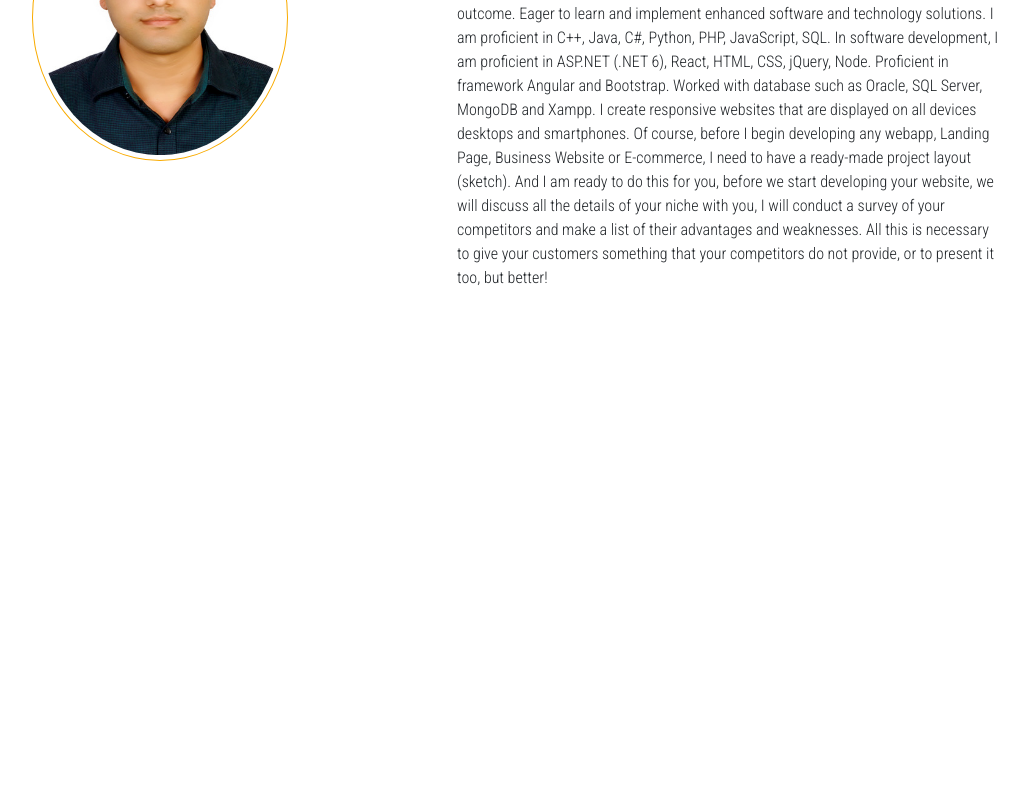
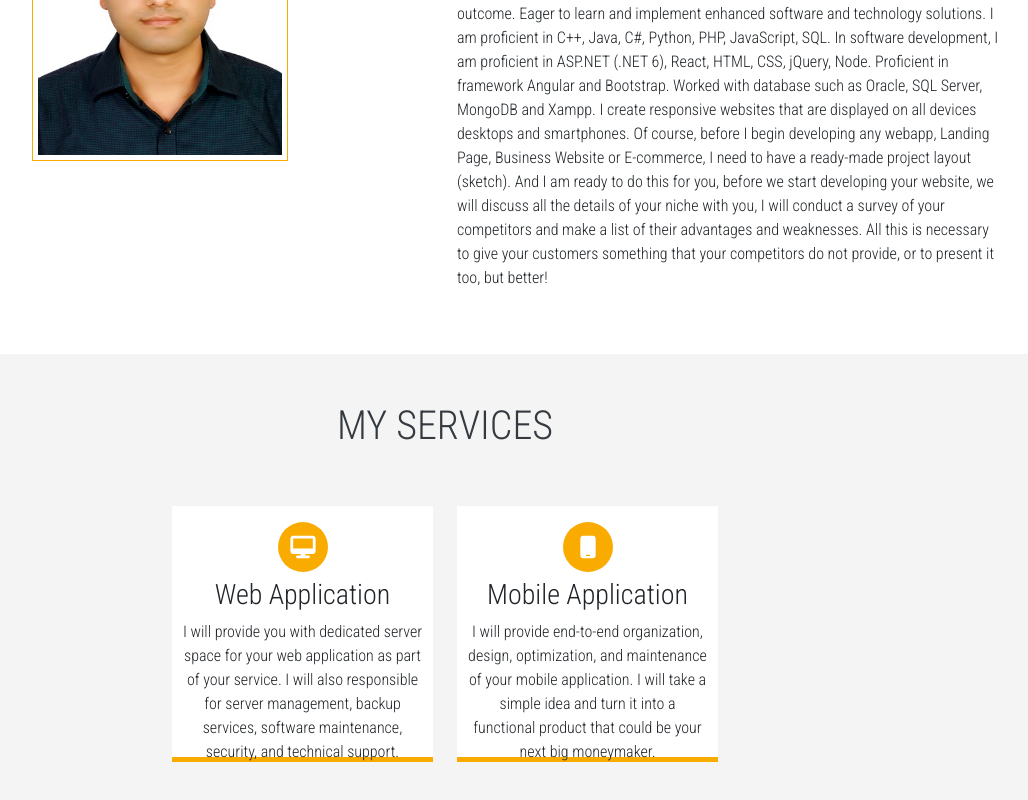
Before and after one commit to Mahatabe/my-portfolio, a React (Create React App) app: page / in a window 1280 px wide. Shown: the part 966-1766 px from the top of the page, without its empty margins (195-1223 px from the left). Before the commit the page ends 1320 px from the top, so only its background shows below. Built offline with nearby package versions, Linux system fonts and the light colour scheme.

Commit message:
Services Completed

```diff
--- a/package.json
+++ b/package.json
@@ -4,6 +4,7 @@
   "private": true,
   "dependencies": {
     "@fortawesome/fontawesome-svg-core": "^6.3.0",
+    "@fortawesome/free-brands-svg-icons": "^6.4.0",
     "@fortawesome/free-solid-svg-icons": "^6.3.0",
     "@fortawesome/react-fontawesome": "^0.2.0",
     "@testing-library/jest-dom": "^5.16.5",
--- a/src/App.css
+++ b/src/App.css
@@ -1,11 +1,12 @@
 @import url('https://fonts.googleapis.com/css2?family=Roboto+Condensed:wght@300&display=swap');
 
 :root{
-  --primary-white: #fff;
+  --primary-white: #ffffff;
   --primary-oranage: #f9ab00;
-  --primary-dark: rgba(255, 255, 255, 0);
+  --primary-dark: rgb(52, 58, 64);
   --primary-red: #ef4035;
   --primary-hover-red: #f33501;
+  --primary-light-grey: #f4f4f4;
 }
 
 body{
@@ -142,7 +143,7 @@ a:link { text-decoration: none; }
 
 .profile-img {
   width: 16rem;
-  border-radius: 50%;
+  /* border-radius: 50%; */
   padding: .3rem;
   border: 1px solid var(--primary-oranage);
 }
@@ -157,3 +158,63 @@ a:link { text-decoration: none; }
     width: 10rem;
   }
 }
+
+/* Services */
+.services {
+  margin: auto;
+  text-align: center;
+  padding-bottom: 2rem;
+  background: var(--primary-light-grey);
+}
+
+.services h1 {
+  color: var(--primary-dark);
+  text-transform: uppercase;
+}
+
+.services .row{
+  justify-content: center;
+}
+
+.services .circle {
+  position: relative;
+  margin: 0.375rem auto;
+  background: var(--primary-oranage);
+  border-radius: 50%;
+  width: 3.125rem;
+  height: 3.125rem;
+}
+
+.services .icon {
+  font-size: 1.4rem;
+  color: var(--primary-white);
+  position: absolute;
+  top: 50%;
+  left: 50%;
+  transform: translate(-50%, -50%);
+}
+
+.services .box {
+  height: 16rem;
+  border-bottom: 0.3125rem solid var(--primary-oranage);
+  padding: 0.625rem;
+  margin-bottom: 1.875rem;
+  background: var(--primary-white);
+}
+
+.services .box:hover {
+  background: var(--primary-oranage);
+  border-bottom: 0.3125rem solid var(--primary-dark);
+}
+
+.services .box:hover .icon {
+  color: var(--primary-dark);
+}
+
+.services .box:hover .circle {
+  background: var(--primary-white);
+}
+
+.services .box:hover p {
+  color: var(--primary-white);
+}
--- a/src/App.js
+++ b/src/App.js
@@ -3,7 +3,8 @@ import "bootstrap/dist/css/bootstrap.min.css";
 import Particles from "react-particles";
 import Navbar from "./components/Navbar";
 import Header from "./components/Header";
-import AboutMe from './components/AboutMe';
+import AboutMe from "./components/AboutMe";
+import Services from "./components/Services";
 
 function App() {
   return (
@@ -32,6 +33,7 @@ function App() {
       <Navbar />
       <Header />
       <AboutMe />
+      <Services />
     </>
   );
 }
--- /dev/null
+++ b/src/components/Services.js
@@ -0,0 +1,37 @@
+import React from "react";
+import { FontAwesomeIcon } from "@fortawesome/react-fontawesome";
+import { faDesktop, faMobileAndroid } from "@fortawesome/free-solid-svg-icons";
+
+const Services = () => {
+    return (
+        <div className="services">
+            <h1 className="py-5">My services</h1>
+                <div className="container">
+                    <div className="row">
+                        <div className="col-md-3 col-sm-6">
+                            <div className="box">
+                            <div className="circle"><FontAwesomeIcon className="icon" icon={faDesktop} size="2x" /></div>
+                                <h3>Web Application</h3>
+                                <p>
+                                    I will provide you with dedicated server space for your web application as part of your service.
+                                    I will also responsible for server management, backup services, software maintenance, security, and technical support.
+                                </p>
+                            </div>
+                        </div>
+                        <div className="col-md-3 col-sm-6">
+                            <div className="box">
+                            <div className="circle"><FontAwesomeIcon className="icon" icon={faMobileAndroid} size="2x" /></div>
+                                <h3>Mobile Application</h3>
+                                <p>
+                                    I will provide end-to-end organization, design, optimization, and maintenance of your mobile application.
+                                    I will take a simple idea and turn it into a functional product that could be your next big moneymaker.
+                                </p>
+                            </div>
+                        </div>
+                    </div>
+                </div>
+        </div>
+    )
+}
+
+export default Services
```
Also changed, not shown: 1 other file (tests, documents, lock files or other folders).
